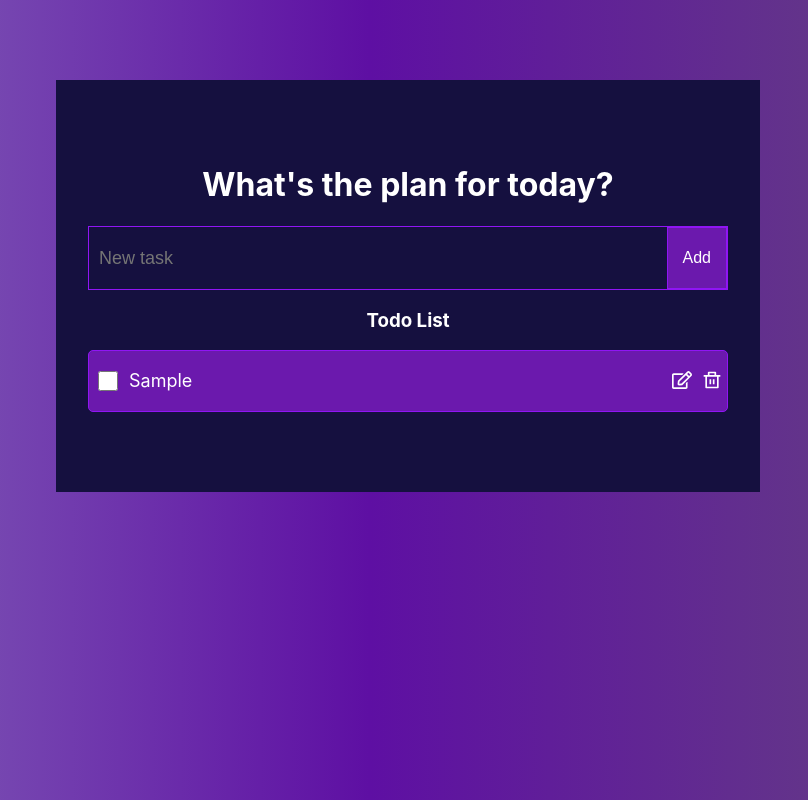
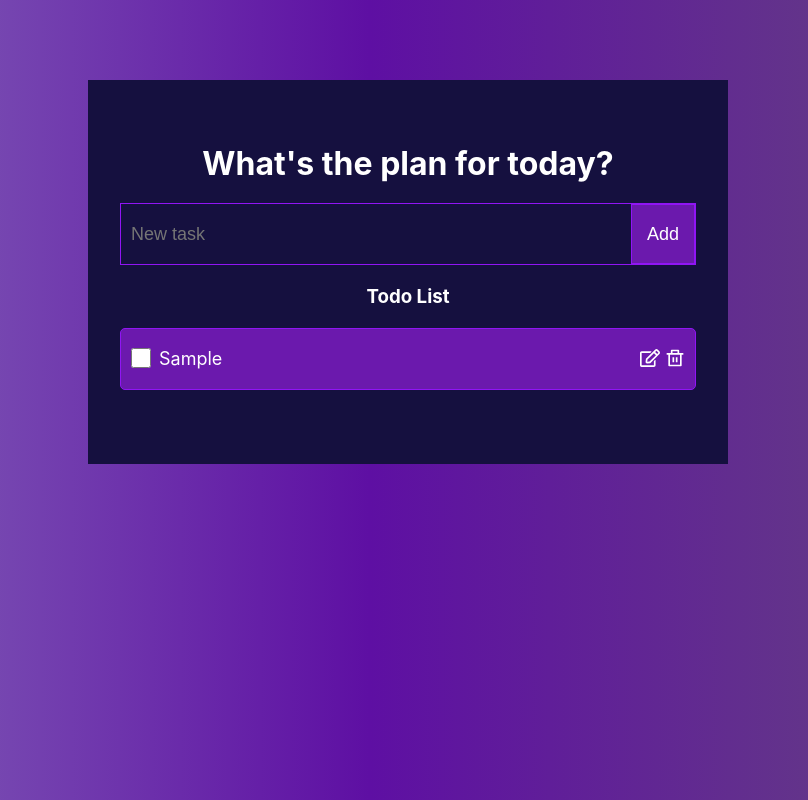
Before and after one commit to GalyaIT/react-todo-app, a React (Create React App) app: page / in a window 1280 px wide. Both pictures are taken after typing "Sample" into the empty fields and a click on the button "Add". Shown: the whole page, without its empty margins (232-1040 px from the left). Built offline with nearby package versions, Linux system fonts and the light colour scheme.

Commit message:
refactor

```diff
--- a/src/App.css
+++ b/src/App.css
@@ -10,7 +10,7 @@
 
 .todo__app-wrapper {
   background-color: rgb(21, 16, 63);
-  width: 60%;
+  width: 80%;
   margin-top: 30px;
   padding: 4rem 2rem;
 }
@@ -18,16 +18,15 @@
 .todo__form {
   display: flex;
   justify-content: center;
-  margin-bottom: 5px;
+  margin-bottom: 10px;
   border: 1px solid #9015f4;
 }
 
 .todo__form input {
   width: 100%;
   background-color: rgb(21, 16, 63);
-  line-height: 40px;
+  line-height: 38px;
   outline: none;
-  /* border: 1px solid #9015f4; */
   color: white;
   padding-left: 10px;
   font-size: 12px;
@@ -43,7 +42,6 @@
   font-size: 12px;
   cursor: pointer;
   outline: none;
-  /* border:none; */
 }
 
 .list {
@@ -56,8 +54,8 @@
 .list li {
   display: flex;
   justify-content: space-between;
-  margin: 6px 0;
-  padding: 10px 5px;
+  margin: 10px 0;
+  padding: 10px 10px;
   border-radius: 5px;
   border: 1px solid #9015f4;
   color: white;
@@ -75,10 +73,13 @@
 .list li button {
   background-color: transparent;
   padding: 0;
-  margin-left: 10px;
   border: none;
   font-size: 15px;
   cursor: pointer;
+}
+
+.icons button:nth-child(1){
+  padding-right: 5px;
 }
 
 .checked {
@@ -99,7 +100,7 @@
 .list li span {
   display: block;
   width: calc(69% - 30px);
-  padding-left: 5px;
+  padding-left: 10px;
   margin-right: 5px;
   word-wrap: break-word;
   flex: 1;
@@ -120,6 +121,7 @@
 
   .list li span {
     width: calc(100% - 30px);
+    font-size: 14px;
   }
 }
 
@@ -135,7 +137,7 @@
   }
 
   .todo__form button {
-    font-size: 16px;
+    font-size: 18px;
   }
 
   .list li input {
@@ -150,10 +152,6 @@
     width: calc(100% - 30px);
   }
 
-  .btn-danger {
-    font-size: 20px;
-  }
-
   .icons svg {
     width: 20px;
     height: 20px;
--- a/src/components/TodosWrapper.jsx
+++ b/src/components/TodosWrapper.jsx
@@ -48,9 +48,9 @@ const deleteTodo =(id)=>{
 
   return (
        <div className='todo__app-wrapper'>
-         <h1 style={{color:"white", textAlign:"center"}}>What's the plan for today?</h1>
+         <h1 style={{color:"white", textAlign:"center", marginBottom:"20px"}}>What's the plan for today?</h1>
       <TodoForm onSubmit={addTodo}/>
-      <h3 style={{color:"white",textAlign:"center"}}>Todo List</h3>
+      <h3 style={{color:"white",textAlign:"center",marginBottom:"20px", marginTop:"20px"}}>Todo List</h3>
       <TodoList todos={todos} toggleTodo={toggleTodo} deleteTodo={deleteTodo} editTodo={editTodo} editTask={editTask}/>
       </div>
   )
--- a/src/index.css
+++ b/src/index.css
@@ -1,3 +1,10 @@
+* {
+  box-sizing: border-box;
+  padding: 0;
+  margin: 0;
+  scroll-behavior: smooth;
+}
+
 body {
   margin: 0;
   font-family: -apple-system, BlinkMacSystemFont, 'Segoe UI', 'Roboto', 'Oxygen',
```
